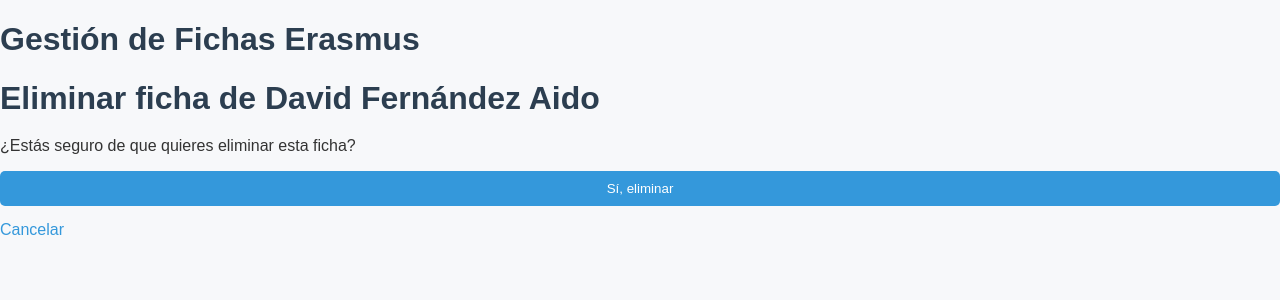
After one commit to xdferaid368-ui/DAWES, a Django app: page /app/ficha/1/eliminar/ in a window 1280 px wide. The commit adds this page. Shown: the top 300 px of the page. Run offline with Django 5.2, Linux system fonts and the light colour scheme; data comes from the database, SQL or seed files in the repository; both versions use the stored data as it was after the commit.

Commit message:
UltimoCommit

```diff
--- /dev/null
+++ b/FichaErasmus/app/static/app/css/estilo.css
@@ -0,0 +1,114 @@
+/* -----------------------------
+Estilos Globales (hecho por IA pa que nos vamos a mentir)
+----------------------------- */
+body {
+    font-family: 'Arial', sans-serif;
+    background-color: #f7f8fa;
+    color: #333;
+    margin: 0;
+    padding: 0;
+}
+
+/* Contenedor principal */
+.container {
+    width: 90%;
+    max-width: 1200px;
+    margin: 20px auto;
+    padding: 20px;
+    background-color: #fff;
+    border-radius: 8px;
+    box-shadow: 0 0 10px rgba(0,0,0,0.1);
+}
+
+/* Títulos */
+h1, h2, h3 {
+    color: #2c3e50;
+    margin-bottom: 20px;
+}
+
+/* Tablas */
+table {
+    border-collapse: collapse;
+    width: 100%;
+    margin-bottom: 20px;
+}
+
+th, td {
+    border: 1px solid #ddd;
+    padding: 10px;
+    text-align: left;
+}
+
+th {
+    background-color: #3498db;
+    color: white;
+}
+
+/* Enlaces */
+a {
+    color: #3498db;
+    text-decoration: none;
+}
+
+a:hover {
+    text-decoration: underline;
+}
+
+/* Botones */
+button, input[type="submit"] {
+    background-color: #3498db;
+    color: white;
+    padding: 10px 18px;
+    border: none;
+    border-radius: 5px;
+    cursor: pointer;
+    transition: all 0.3s ease;
+}
+
+button:hover, input[type="submit"]:hover {
+    background-color: #2980b9;
+}
+
+/* Formularios */
+form {
+    display: flex;
+    flex-direction: column;
+    gap: 15px;
+}
+
+label {
+    font-weight: bold;
+    margin-bottom: 5px;
+}
+
+input[type="text"],
+input[type="number"],
+input[type="email"],
+input[type="date"],
+textarea {
+    padding: 8px 10px;
+    border: 1px solid #ccc;
+    border-radius: 5px;
+    width: 100%;
+    box-sizing: border-box;
+}
+
+/* Checkbox */
+input[type="checkbox"] {
+    margin-right: 10px;
+}
+
+/* Mensajes */
+.success {
+    color: green;
+}
+
+.error {
+    color: red;
+}
+
+/* Formularios de edición/creación */
+.form-container {
+    max-width: 800px;
+    margin: 0 auto;
+}
--- a/FichaErasmus/app/templates/app/base.html
+++ b/FichaErasmus/app/templates/app/base.html
@@ -3,6 +3,8 @@
 <head>
     <meta charset="UTF-8">
     <title>{% block title %}Ficha Erasmus{% endblock %}</title>
+    {% load static %}
+    <link rel="stylesheet" href="{% static 'app/css/estilo.css' %}">
 </head>
 <body>
     <header>
--- /dev/null
+++ b/FichaErasmus/app/templates/app/eliminar_ficha.html
@@ -0,0 +1,12 @@
+{% extends 'app/base.html' %}
+
+{% block content %}
+<h1>Eliminar ficha de {{ alumno.nombre }} {{ alumno.apellidos }}</h1>
+<p>¿Estás seguro de que quieres eliminar esta ficha?</p>
+
+<form method="POST">
+    {% csrf_token %}
+    <button type="submit">Sí, eliminar</button>
+    <a href="{% url 'principal' %}">Cancelar</a>
+</form>
+{% endblock %}
--- a/FichaErasmus/app/templates/app/principal.html
+++ b/FichaErasmus/app/templates/app/principal.html
@@ -9,9 +9,11 @@
     {% for alumno in alumnos %}
         <li>
             <a href="{%url 'detalle_alumno' alumno.id%}">{{alumno.nombre}} {{alumno.apellidos}}</a>
+            <a href="{% url 'editar_ficha' alumno.pk %}">Editar</a>
+            <a href="{% url 'eliminar_ficha' alumno.pk %}">Eliminar</a>
         </li>
     {% endfor %}
 </ul>
 <a href="{% url 'crear_ficha' %}">Crear nueva ficha</a>
 
-{% endblock %}
+{% endblock %}.
--- a/FichaErasmus/app/urls.py
+++ b/FichaErasmus/app/urls.py
@@ -5,5 +5,6 @@
     path('', views.principal, name='principal'),
     path('ficha/<int:id>/', views.detalle_alumno, name='detalle_alumno'),
     path('ficha/crear/', views.crear_ficha, name='crear_ficha'),
-
+    path('ficha/<int:pk>/eliminar/', views.eliminar_ficha, name='eliminar_ficha'),
+    path('ficha/<int:pk>/editar/', views.editar_ficha, name='editar_ficha'),
 ]
--- a/FichaErasmus/app/views.py
+++ b/FichaErasmus/app/views.py
@@ -22,4 +22,20 @@
         form = AlumnoForm()
     return render(request, 'app/crear_ficha.html', {'form': form})
 
-def elimnar_ficha(request, id):
+def eliminar_ficha(request, pk):
+    alumno = get_object_or_404(Alumno, pk=pk)
+    if request.method == 'POST':
+        alumno.delete()
+        return redirect('principal')
+    return render(request, 'app/eliminar_ficha.html', {'alumno': alumno})
+
+def editar_ficha(request, pk):
+    alumno = get_object_or_404(Alumno, pk=pk)
+    if request.method == 'POST':
+        form = AlumnoForm(request.POST, instance=alumno)
+        if form.is_valid():
+            form.save()
+            return redirect('principal')
+    else:
+        form = AlumnoForm(instance=alumno)
+    return render(request, 'app/editar_ficha.html', {'form': form, 'alumno': alumno})
```
Also changed, not shown: FichaErasmus/app/templates/app/editar_ficha.html (added, +12 -0 lines), FichaErasmus/db.sqlite3.
